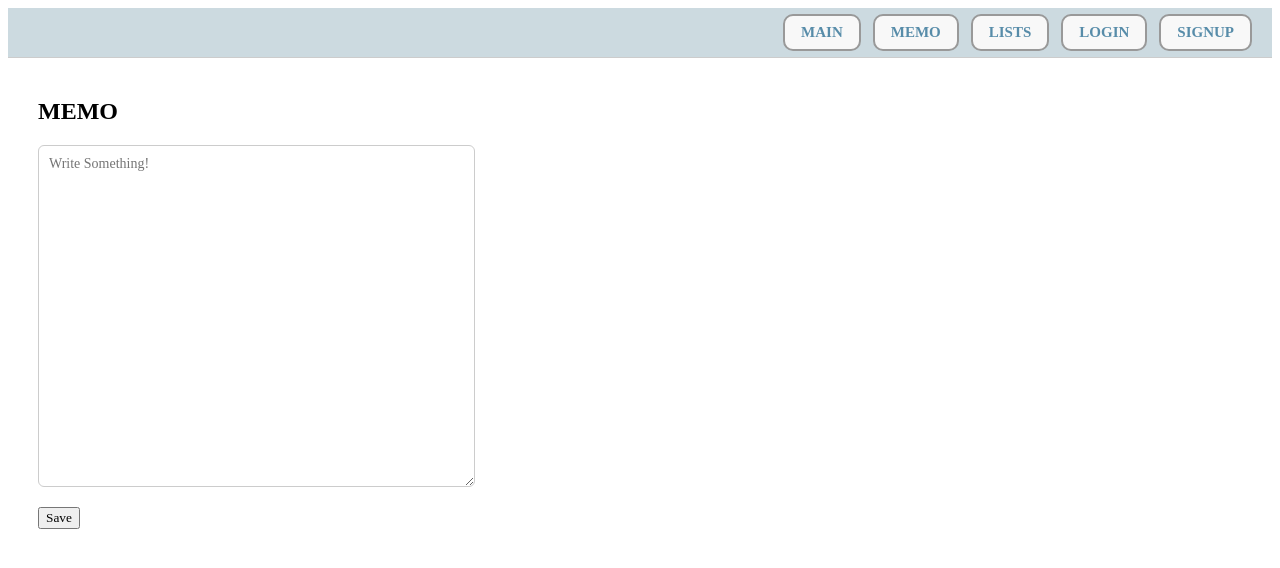
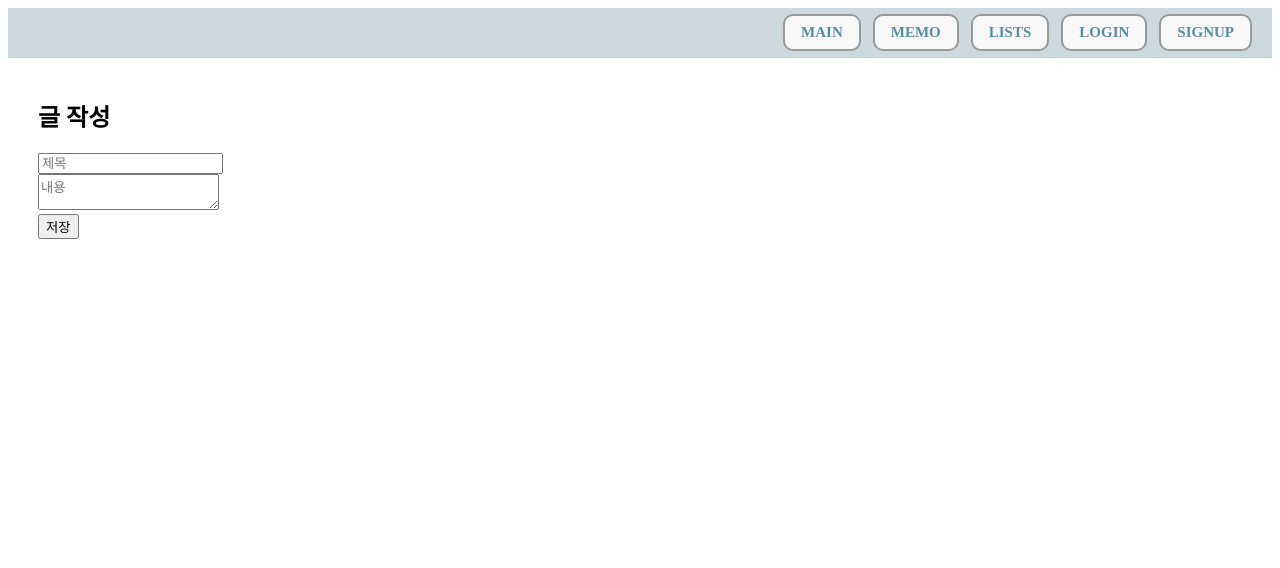
Before and after one commit to hiasince04/portfolio, a React (Create React App) app: page /write in a window 1280 px wide. Shown: the top 568 px of the page. Built offline with nearby package versions, Linux system fonts and the light colour scheme.

Commit message:
제목 내용으로 쪼갬, 글씨체 수정 전

```diff
--- a/src/App.js
+++ b/src/App.js
@@ -8,17 +8,18 @@ import ListPage from './pages/ListPage';
 import MyFieldsPage from './pages/MyFieldsPage';
 import LoginPage from './pages/LoginPage';
 import SignupPage from './pages/SignupPage';
+import { v4 as uuidv4 } from 'uuid';
+import PostDetailPage from './pages/PostDetailPage';
 
 function App() {
     const [posts, setPosts] = useState([]);
 
-    const addPost = (text) => {
-        setPosts([...posts, text]);
+    const addPost = (post) => {
+        setPosts([...posts, post]);
     };
 
-    const deletePost = (index) => {
-        const updated = posts.filter((_, i) => i !== index);
-        setPosts(updated);
+    const deletePost = (id) => {
+        setPosts(posts.filter((p) => p.id !== id));
     };
 
     return (
@@ -31,6 +32,7 @@ function App() {
                 <Route path="/myfields" element={<MyFieldsPage />} />
                 <Route path="/login" element={<LoginPage />} />
                 <Route path="/signup" element={<SignupPage />} />
+                <Route path="/post/:id" element={<PostDetailPage posts={posts} />} />
             </Routes>
         </BrowserRouter>
     );
--- a/src/pages/ListPage.jsx
+++ b/src/pages/ListPage.jsx
@@ -1,30 +1,17 @@
+import { Link } from 'react-router-dom';
+
 function ListPage({ posts, onDelete }) {
     return (
-        <div style={{ padding: '20px', fontFamily: "'DM Serif Display', serif" }}>
-            <h2>Lists</h2>
+        <div style={{ padding: '20px' }}>
+            <h2>List</h2>
             {posts.length === 0 ? (
                 <p>There's nothing here!</p>
             ) : (
                 <ul style={{ listStyle: 'none', padding: 0 }}>
-                    {posts.map((post, index) => (
-                        <li
-                            key={index}
-                            style={{ marginBottom: '12px', borderBottom: '1px solid #ddd', paddingBottom: '10px' }}
-                        >
-                            {post}
-                            <button
-                                onClick={() => onDelete(index)}
-                                style={{
-                                    marginLeft: '10px',
-                                    padding: '4px 10px',
-                                    fontSize: '12px',
-                                    backgroundColor: '#ff4d4f',
-                                    color: 'white',
-                                    border: 'none',
-                                    borderRadius: '4px',
-                                    cursor: 'pointer',
-                                }}
-                            >
+                    {posts.map((post) => (
+                        <li key={post.id}>
+                            <Link to={`/post/${post.id}`}>{post.title}</Link>
+                            <button onClick={() => onDelete(post.id)} style={{ marginLeft: '10px' }}>
                                 Delete
                             </button>
                         </li>
--- /dev/null
+++ b/src/pages/PostDetailPage.jsx
@@ -0,0 +1,19 @@
+import { useParams, useNavigate } from 'react-router-dom';
+
+function PostDetailPage({ posts }) {
+    const { id } = useParams();
+    const navigate = useNavigate();
+    const post = posts.find((p) => p.id === id);
+
+    if (!post) return <p>존재하지 않는 글입니다.</p>;
+
+    return (
+        <div style={{ padding: '40px' }}>
+            <h2>{post.title}</h2>
+            <p style={{ whiteSpace: 'pre-line' }}>{post.content}</p>
+            <button onClick={() => navigate(-1)}>← 목록으로</button>
+        </div>
+    );
+}
+
+export default PostDetailPage;
--- a/src/pages/WritePage.jsx
+++ b/src/pages/WritePage.jsx
@@ -1,37 +1,32 @@
 import { useState } from 'react';
+import { v4 as uuidv4 } from 'uuid';
 
 function WritePage({ onSave }) {
-    const [text, setText] = useState('');
+    const [title, setTitle] = useState('');
+    const [content, setContent] = useState('');
 
     const handleSave = () => {
-        if (text.trim() === '') return;
-        onSave(text); // App.js의 addPost 실행됨!
-        alert('작성된 글: ' + text);
-        setText('');
+        if (title.trim() === '' || content.trim() === '') return;
+
+        onSave({
+            id: uuidv4(),
+            title,
+            content,
+        });
+
+        alert('작성 완료!');
+        setTitle('');
+        setContent('');
     };
 
     return (
         <div style={{ paddingLeft: '30px', paddingTop: '20px' }}>
-            <h2 style={{ fontFamily: "'DM Serif Display', serif" }}>MEMO</h2>
-            <textarea
-                value={text}
-                onChange={(e) => setText(e.target.value)}
-                rows="20"
-                cols="50"
-                placeholder="Write Something!"
-                style={{
-                    display: 'block',
-                    fontFamily: "'DM Serif Display', serif",
-                    marginBottom: '20px',
-                    padding: '10px',
-                    fontSize: '14px',
-                    borderRadius: '6px',
-                    border: '1px solid #ccc',
-                }}
-            />
-            <button onClick={handleSave} style={{ fontFamily: "'DM Serif Display', serif" }}>
-                Save
-            </button>
+            <h2>글 작성</h2>
+            <input value={title} onChange={(e) => setTitle(e.target.value)} placeholder="제목" />
+            <br />
+            <textarea value={content} onChange={(e) => setContent(e.target.value)} placeholder="내용" />
+            <br />
+            <button onClick={handleSave}>저장</button>
         </div>
     );
 }
```
